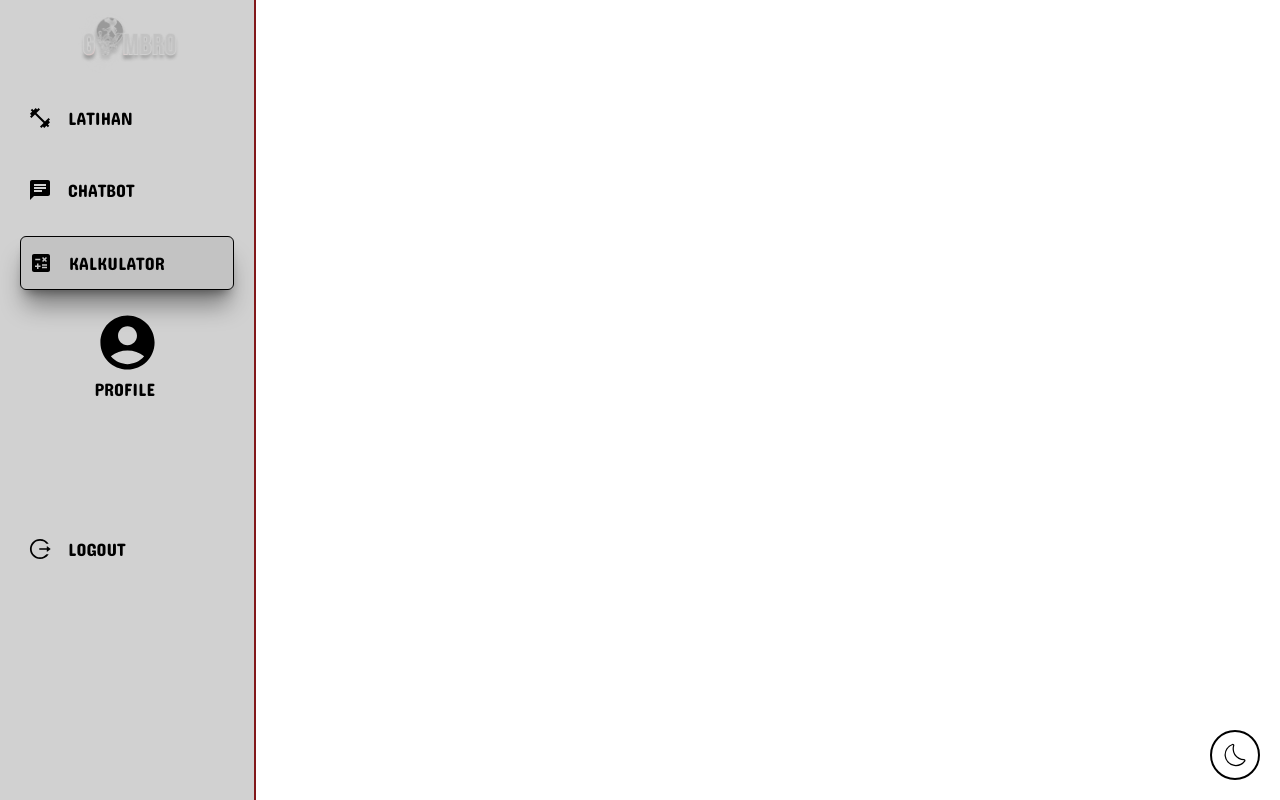
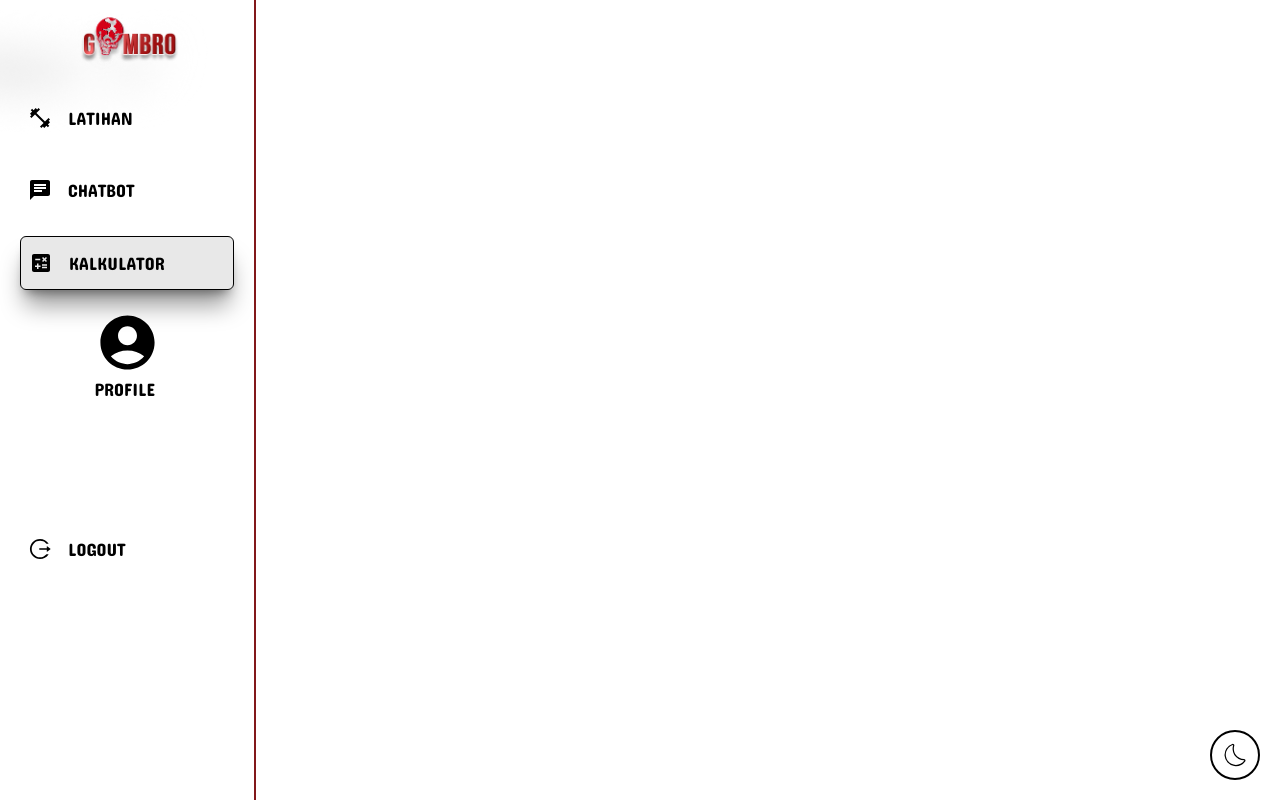
Before and after one commit to FaiqSr/gymbro-nextjs, a Next.js app: page /kalkulator in a window 1280 px wide. Built offline with nearby package versions, Linux system fonts and the light colour scheme.

Commit message:
ganti background sidebar sama logo di siderbar

```diff
--- a/src/app/(latihan)/globals.css
+++ b/src/app/(latihan)/globals.css
@@ -4,4 +4,6 @@
   --color-coklat: #917a36;
   --color-hitam: #191919;
   --color-abu: #8b8b8b;
+  --color-chatbotsidebar: #110b0b;
+  --color-merahhitam: #110b0b;
 }
--- a/src/components/layout/SideBar.tsx
+++ b/src/components/layout/SideBar.tsx
@@ -24,11 +24,11 @@ const SideBar = () => {
   };
 
   return (
-    <aside className={`min-w-64 max-w-64 hidden lg:flex flex-col gap-2 items-center min-h-svh px-5 border-r-2 border-red-900 dark:border-slate-200 bg-hitam/20 dark:bg-[url(/images/gymBg.png)]`}>
+    <aside className={`min-w-64 max-w-64 hidden lg:flex flex-col gap-2 items-center min-h-svh px-5 border-r-2 border-red-900  bg-[url(/Ellipse.png)] bg-no-repeat bg-top-left dark:bg-merahhitam`}>
       <section>
         <nav>
           <Link href={`/`}>
-            <img src="/logo.png" alt="Logo" className="pr-4" width={140} height={200} />
+            <img src="/Group.png" alt="Logo" className="pr-4" width={140} height={200} />
           </Link>
         </nav>
       </section>
```
Also changed, not shown: public/Ellipse.png (added), public/Group.png.
